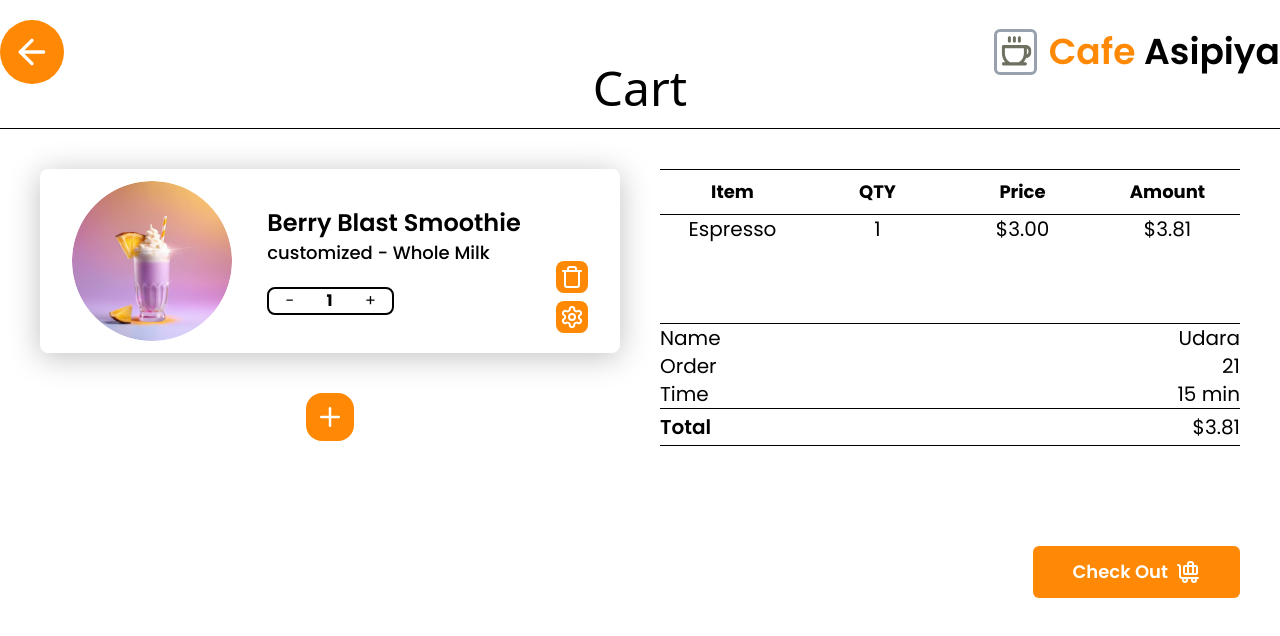
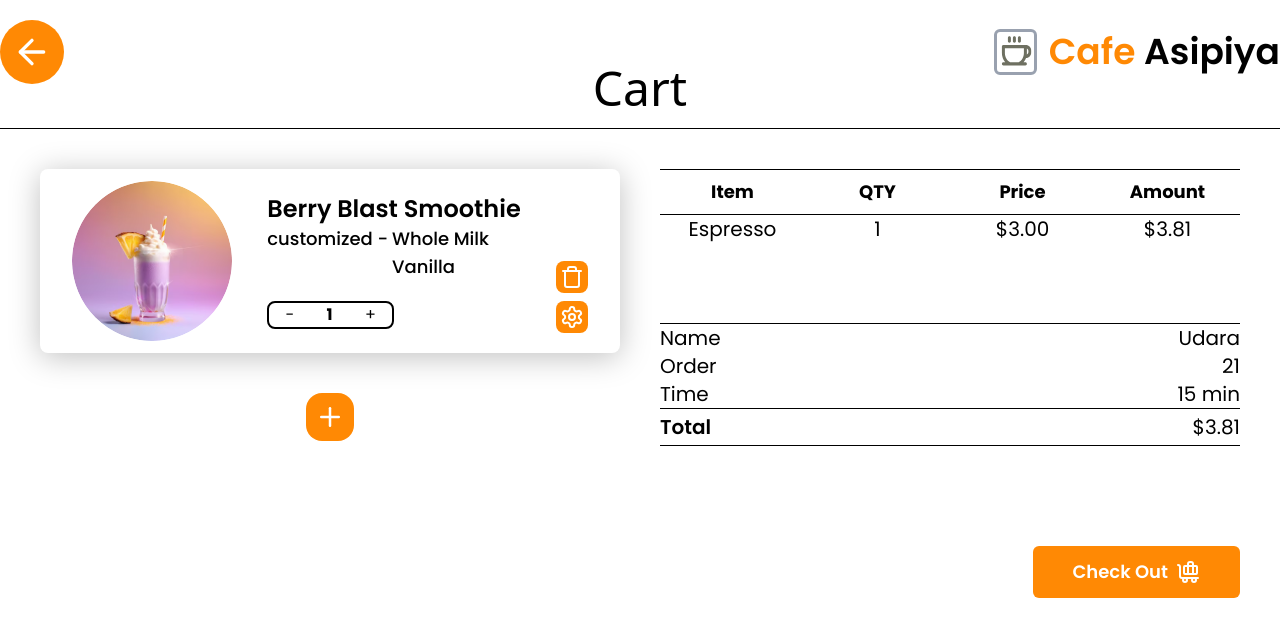
Before and after one commit to udara885/beverage-system, a React (Vite) app in the folder frontend/: page /cart in a window 1280 px wide. Shown: the top 636 px of the page. Built offline with nearby package versions, Linux system fonts and the light colour scheme.

Commit message:
Refactor CartCard component for improved layout and readability

```diff
--- a/frontend/src/components/CartCard.tsx
+++ b/frontend/src/components/CartCard.tsx
@@ -5,13 +5,19 @@ const CartCard = () => {
   const location = useLocation()
   const path = location.pathname
   return (
-    <div className="flex w-full items-center justify-around rounded-lg shadow-[0px_4px_30.8px_0px_rgba(0,0,0,0.25)] px-6 gap-5">
+    <div className="flex w-full items-center justify-around gap-5 rounded-lg px-6 shadow-[0px_4px_30.8px_0px_rgba(0,0,0,0.25)]">
       <img src="cartCard.png" className="my-3 h-40 w-40 rounded-full" alt="" />
       <div className="font-poppins">
         <h2 className="text-2xl font-semibold">Berry Blast Smoothie</h2>
         {path === "/cart" ? (
           <>
-            <h3 className="text-lg font-medium">customized - Whole Milk</h3>
+            <div className="flex gap-1 text-lg font-medium">
+              <h3>customized - </h3>
+              <div>
+                <h3>Whole Milk</h3>
+                <h3>Vanilla</h3>
+              </div>
+            </div>
             <div className="mt-5 flex w-1/2 items-center justify-around rounded-lg border-2">
               <button className="cursor-pointer">-</button>
               <span className="font-bold">1</span>
@@ -19,7 +25,7 @@ const CartCard = () => {
             </div>
           </>
         ) : (
-          <p className="text-lg text-justify">
+          <p className="text-justify text-lg">
             A refreshing blend of strawberries, blueberries, and raspberries
             mixed with yogurt and a splash of apple juice for a fruity delight.
           </p>
```
